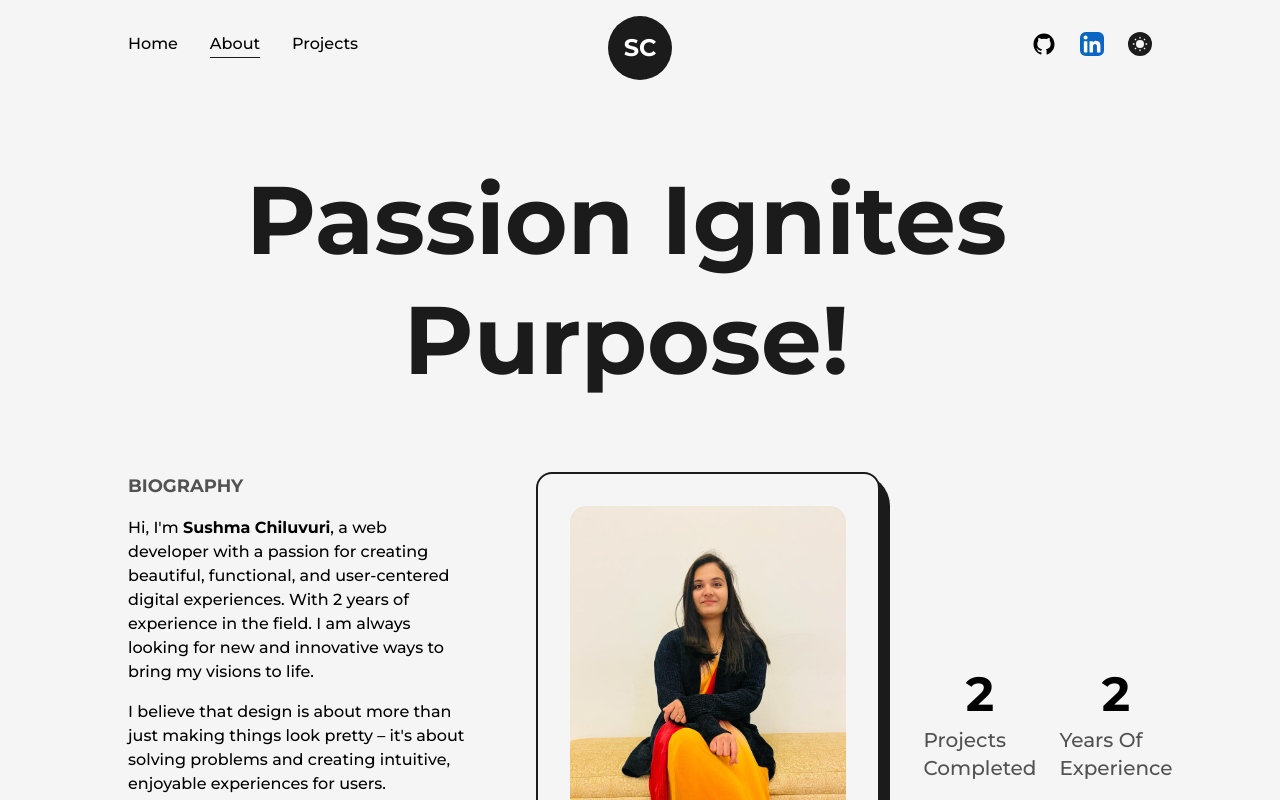
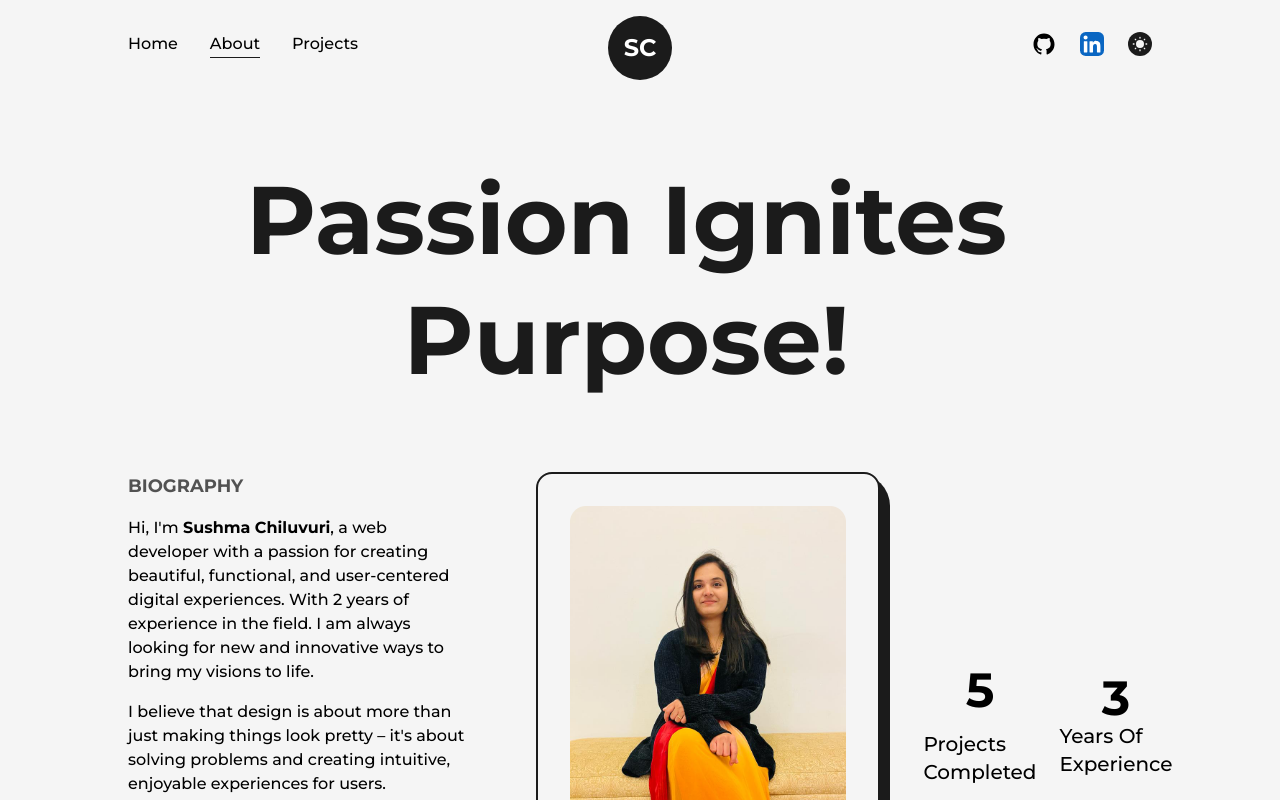
Before and after one commit to 5ushma/Sushma_Portfolio, a Next.js app: page /about in a window 1280 px wide. Shown: the top 800 px of the page. Built offline with nearby package versions, Linux system fonts and the light colour scheme.

Commit message:
final edit

```diff
--- a/src/pages/about.js
+++ b/src/pages/about.js
@@ -97,21 +97,19 @@ export default function About() {
               priority
               />
             </div>
-            <div className="flex flex-col items-center justify-center py-6 min-h-[10rem] xl:min-h-0">
+            <div className="flex flex-col items-center justify-center space-y-4">
   <span className="inline-block text-5xl font-bold md:text-4xl sm:text-3xl xs:text-2xl">
-    <AnimatedNumberFramerMotion value={2} />
+    <AnimatedNumberFramerMotion value={5} />
   </span>
-  <h3 className="text-xl font-medium capitalize text-dark/75 dark:text-light/75
-      xl:text-center md:text-lg sm:text-base xs:text-sm mt-2">
+  <h3 className="text-xl font-medium capitalize">
     projects completed
   </h3>
 </div>
 <div className="flex flex-col items-center justify-center py-6 min-h-[10rem] xl:min-h-0">
   <span className="inline-block text-5xl font-bold md:text-4xl sm:text-3xl xs:text-2xl">
-    <AnimatedNumberFramerMotion value={2} />
+    <AnimatedNumberFramerMotion value={3} />
   </span>
-  <h3 className="text-xl font-medium capitalize text-dark/75 dark:text-light/75
-      xl:text-center md:text-lg sm:text-base xs:text-sm mt-2">
+  <h3 className="text-xl font-medium capitalize">
     Years of experience
                 </h3>
               </div>
```
